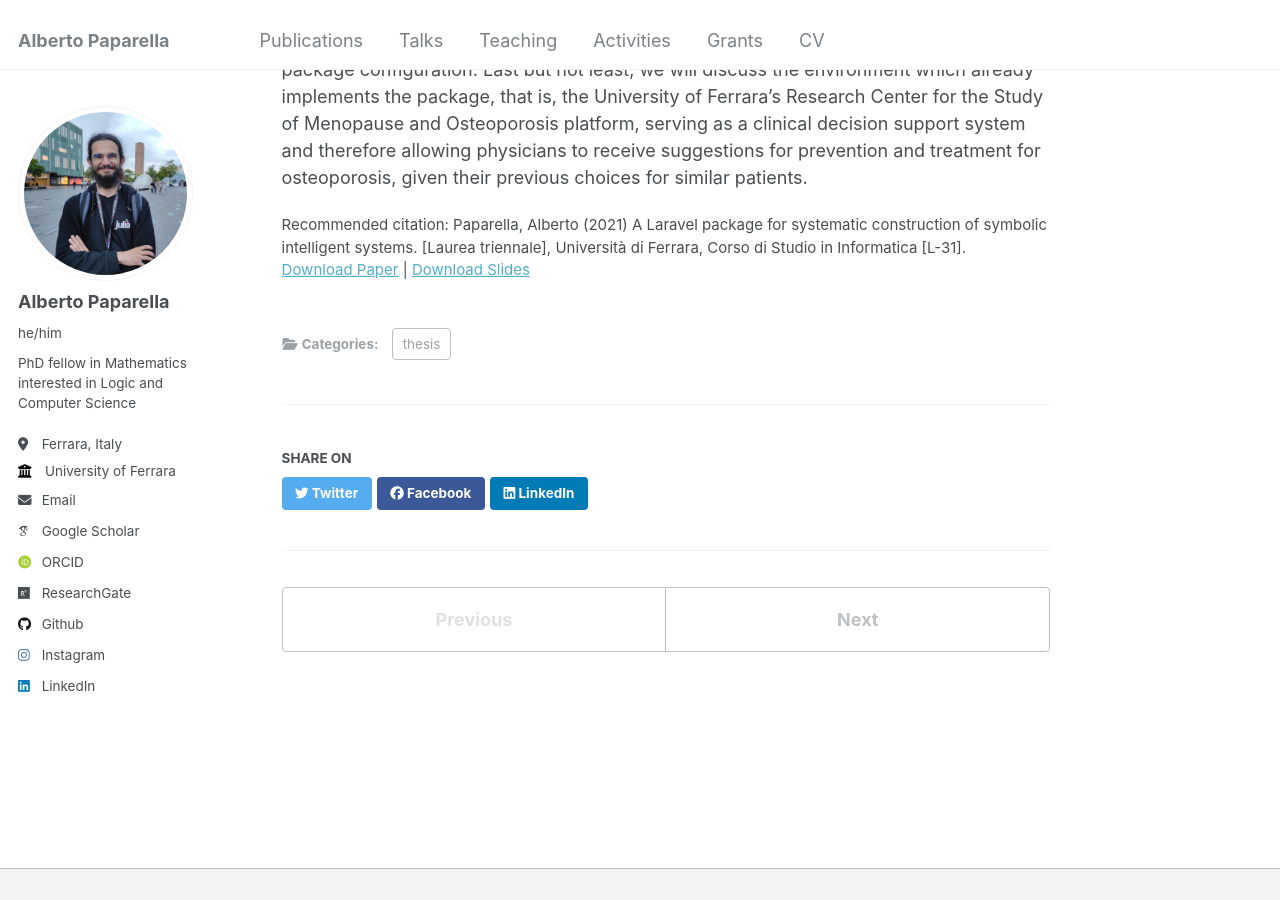
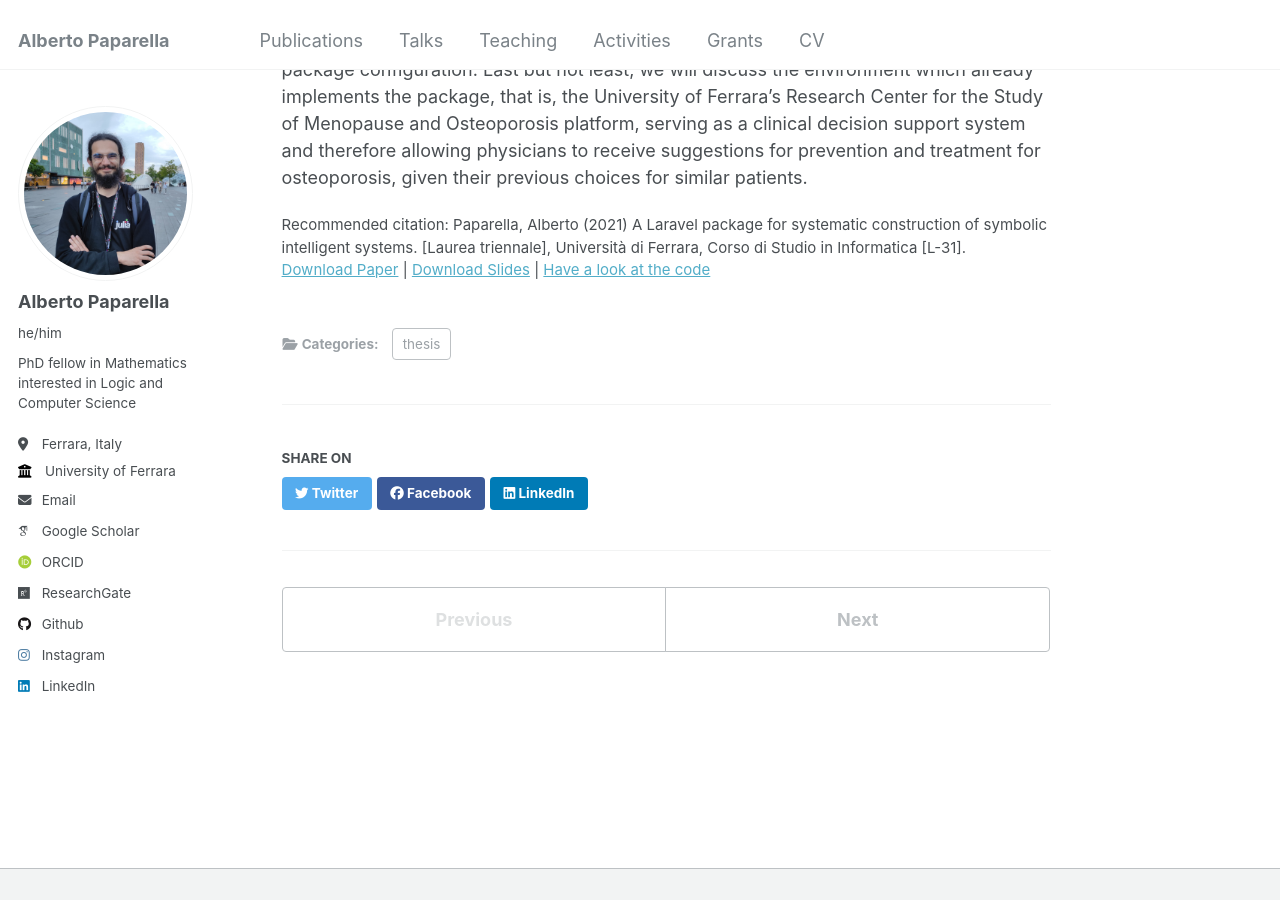
Before and after one commit to alberto-paparella/alberto-paparella.github.io, a Jekyll site: the page built from _publications/2021-10-04-a-laravel-package-for-systematic-construction-of-symbolic-intelligent-systems.md, in a window 1280 px wide and 900 px high, scrolled down 526 px. Built offline with Jekyll 4.4.1, drawn with Linux system fonts in a browser that asks for light colours; some web fonts are replaced.

Commit message:
Added codeurl to single

```diff
--- a/_layouts/single.html
+++ b/_layouts/single.html
@@ -47,7 +47,9 @@ layout: default
       <section class="page__content" itemprop="text">
         {{ content }}
 
-        {% if page.citation and page.paperurl and page.slidesurl %}
+        {% if page.citation and page.paperurl and page.slidesurl and page.codeurl %}
+          <p style="font-size: smaller">Recommended citation: {{ page.citation }}<br /><a href="{{ page.paperurl }}">Download Paper</a> | <a href="{{ page.slidesurl }}">Download Slides</a> | <a href="{{ post.codeurl }}">Have a look at the code</a></p>
+        {% elsif page.citation and page.paperurl and page.slidesurl %}
           <p style="font-size: smaller">Recommended citation: {{ page.citation }}<br /><a href="{{ page.paperurl }}">Download Paper</a> | <a href="{{ page.slidesurl }}">Download Slides</a></p>
         {% elsif page.citation and page.paperurl %}
           <p style="font-size: smaller">Recommended citation: {{ page.citation }}<br /><a href="{{ page.paperurl }}">Download Paper</a></p>
```
